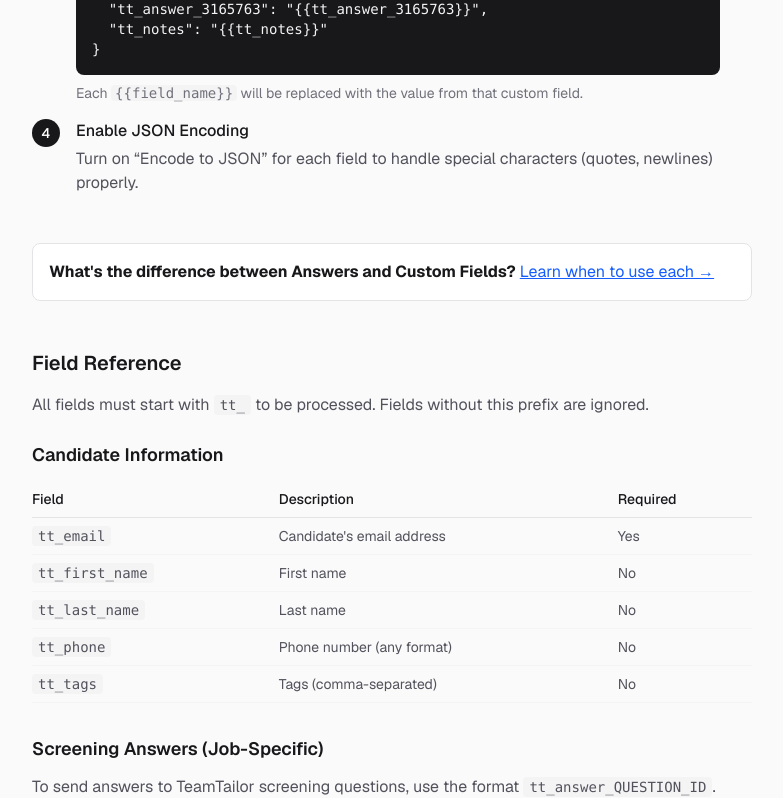
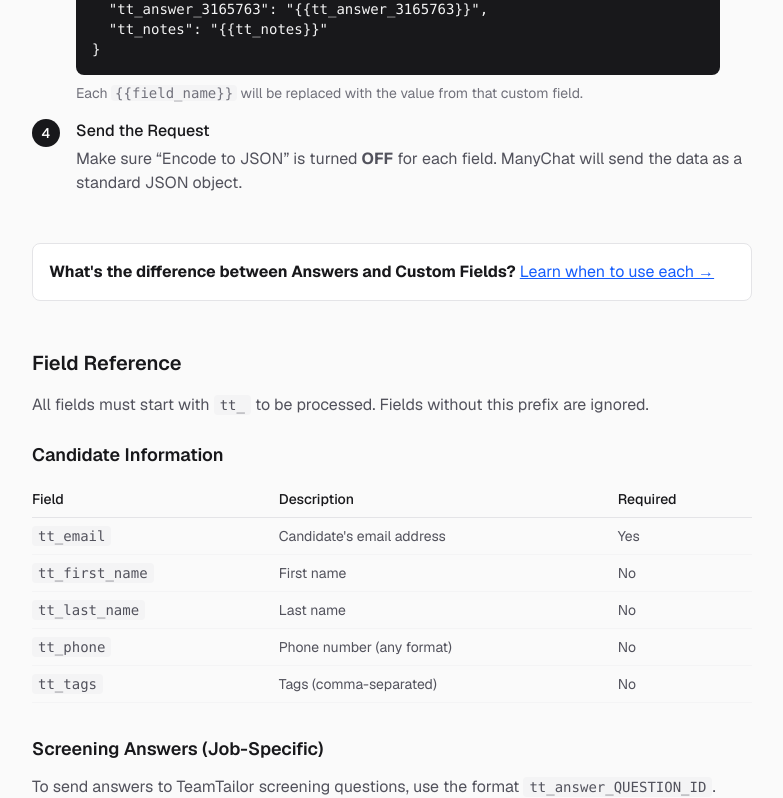
Before and after one commit to Thread-Recruitment/thread-recruitment-integration, a Next.js app: page /docs in a window 1280 px wide. Shown: the part 2667-3465 px from the top of the page, without its empty margins (248-1031 px from the left). Built offline with nearby package versions, Linux system fonts and the light colour scheme.

Commit message:
Update docs to remove encode to json

```diff
--- a/app/docs/page.tsx
+++ b/app/docs/page.tsx
@@ -204,8 +204,9 @@
               </p>
             </Step>
 
-            <Step number={4} title="Enable JSON Encoding">
-              Turn on &ldquo;Encode to JSON&rdquo; for each field to handle special characters (quotes, newlines) properly.
+            <Step number={4} title="Send the Request">
+              Make sure &ldquo;Encode to JSON&rdquo; is turned <strong>OFF</strong> for each field.
+              ManyChat will send the data as a standard JSON object.
             </Step>
           </div>
         </Section>
@@ -367,7 +368,7 @@
             <Troubleshoot title="Data not appearing in TeamTailor">
               <ul className="mt-1 list-inside list-disc space-y-1">
                 <li>Check that all field names start with <code className="rounded bg-zinc-100 px-1 dark:bg-zinc-800">tt_</code></li>
-                <li>Verify &ldquo;Encode to JSON&rdquo; is enabled in ManyChat</li>
+                <li>Verify &ldquo;Encode to JSON&rdquo; is turned <strong>OFF</strong> in ManyChat</li>
                 <li>Check that the custom field values aren&apos;t empty</li>
               </ul>
             </Troubleshoot>
```
